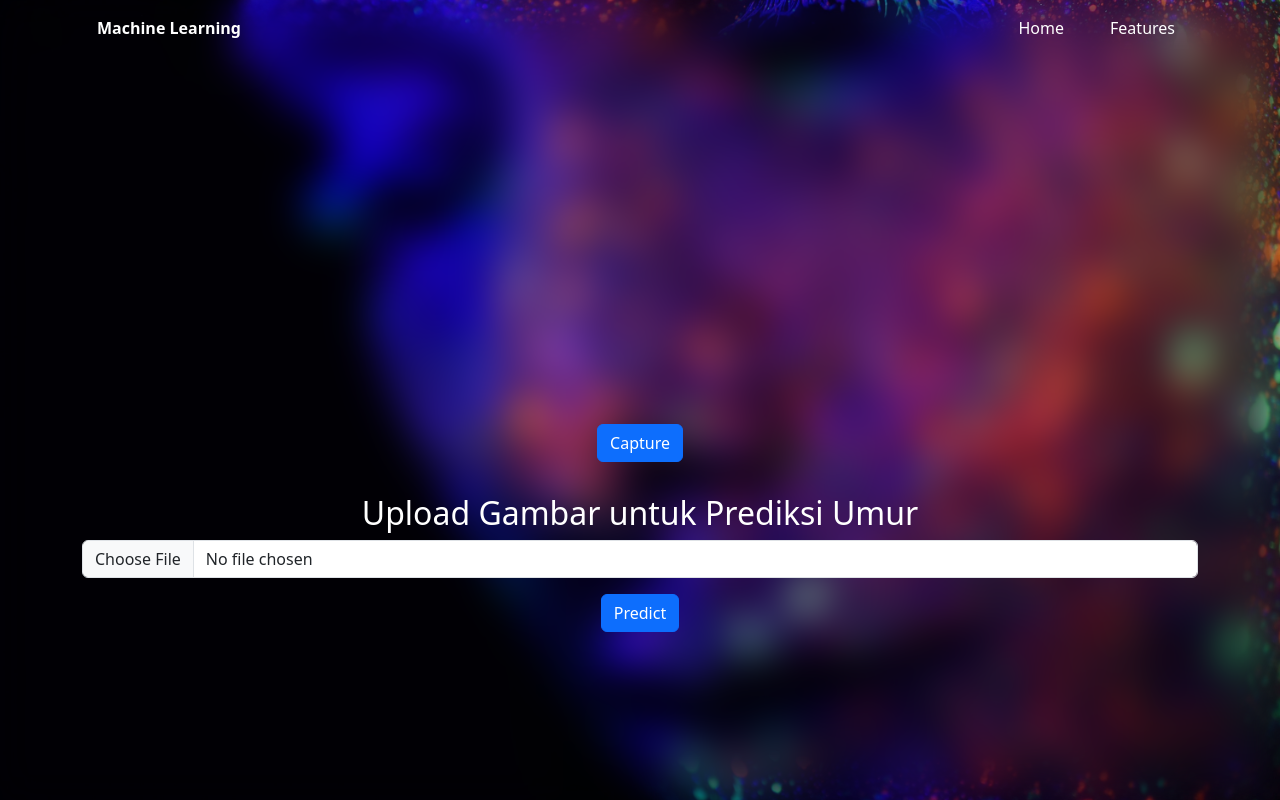
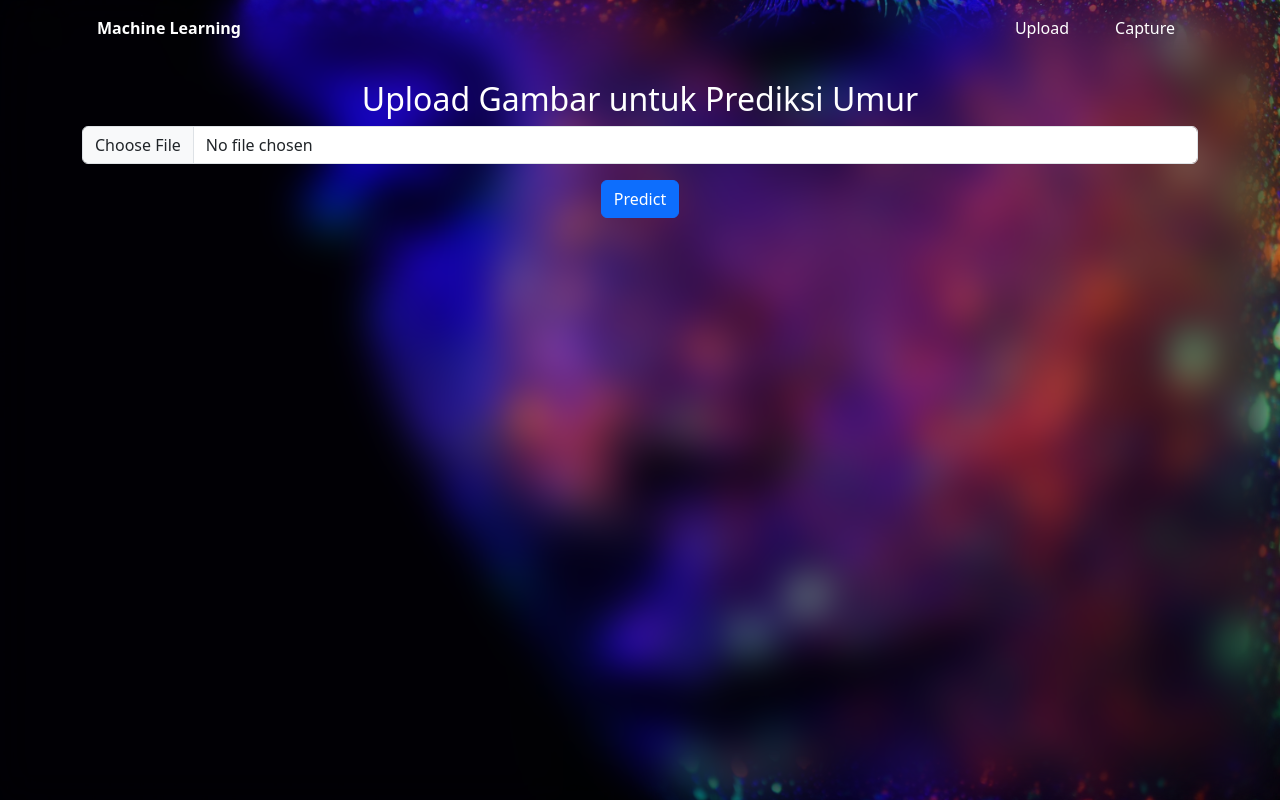
Before and after one commit to Lucifugus0/machinelearningprojects, a React (Create React App) app: page / in a window 1280 px wide. Built offline with nearby package versions, Linux system fonts and the light colour scheme; no server answers.

Commit message:
04-03-2025

```diff
--- a/package.json
+++ b/package.json
@@ -12,6 +12,7 @@
     "react": "^19.0.0",
     "react-bootstrap": "^2.10.9",
     "react-dom": "^19.0.0",
+    "react-router-dom": "^7.2.0",
     "react-scripts": "5.0.1",
     "react-webcam": "^7.2.0",
     "web-vitals": "^2.1.4"
--- a/src/App.js
+++ b/src/App.js
@@ -1,89 +1,22 @@
-import React, { useState } from 'react';
-import axios from 'axios';
-import WebcamCapture from './components/organisms/WebcamCapture/WebcamCapture';
+import React from 'react';
+import { BrowserRouter as Router, Routes, Route } from 'react-router-dom';
 import NavbarComponent from './components/organisms/Navbar/Navbar';
+import CapturePage from './components/pages/CapturePage';
+import UploadPage from './components/pages/UploadPage';
 import 'bootstrap/dist/css/bootstrap.min.css';
 import './App.css';
-import { Button } from 'react-bootstrap';
 
 function App() {
-  const [image, setImage] = useState(null); // State untuk menyimpan gambar yang diunggah
-  const [previewUrl, setPreviewUrl] = useState(null); // State untuk menyimpan URL preview
-  const [prediction, setPrediction] = useState(null); // State untuk menyimpan hasil prediksi umur
-
-  // Fungsi untuk menangani unggahan gambar
-  const handleUpload = (event) => {
-    const file = event.target.files[0];
-    if (!file) return;
-
-    setImage(file);
-
-    // Membuat preview gambar yang diunggah
-    const preview = URL.createObjectURL(file);
-    setPreviewUrl(preview);
-  };
-
-  // Fungsi untuk mengirim gambar ke backend Flask
-  const handlePredict = async () => {
-    if (!image) {
-      alert('Silakan unggah gambar terlebih dahulu!');
-      return;
-    }
-
-    const formData = new FormData();
-    formData.append('image', image);
-
-    try {
-      // Mengirim gambar ke backend dengan axios
-      const response = await axios.post('http://127.0.0.1:5000/predict', formData, {
-        headers: { 'Content-Type': 'multipart/form-data' },
-      });
-
-      // Menyimpan hasil prediksi umur
-      setPrediction(response.data.predicted_age);
-    } catch (error) {
-      console.error('Error:', error);
-      alert('Terjadi kesalahan saat memproses gambar!');
-    }
-  };
-
   return (
-    <div>
-      {/* Navbar */}
-      <NavbarComponent />
-
-      {/* Komponen Kamera (WebcamCapture tetap tidak diubah) */}
-      <WebcamCapture />
-
-      {/* Input untuk mengunggah gambar */}
-      <div className="container mt-4 text-center">
-        <h2 className="title text-white">Upload Gambar untuk Prediksi Umur</h2>
-        <input type="file" accept="image/*" onChange={handleUpload} className="form-control mt-2" />
-
-        {/* Menampilkan preview gambar setelah diunggah */}
-        {previewUrl && (
-          <div className="mt-3">
-            <h5 className="text-white">Preview</h5>
-            <img src={previewUrl} alt="Preview" className="img-fluid mt-2" style={{ maxWidth: '300px', borderRadius: '10px' }} />
-          </div>
-        )}
-
-        {/* Tombol Prediksi */}
-        <div className="d-flex justify-content-center align-items-center mt-3">
-          <Button onClick={handlePredict}>Predict</Button>
-        </div>
-
-        {/* Menampilkan hasil prediksi jika ada */}
-        {prediction && (
-          <div className="alert alert-success mt-3">
-            <h4>Hasil Prediksi:</h4>
-            <p>
-              Umur yang diperkirakan: <strong>{prediction}</strong> tahun
-            </p>
-          </div>
-        )}
+    <Router>
+      <div>
+        <NavbarComponent />
+        <Routes>
+          <Route path="/" element={<UploadPage />} />
+          <Route path="/capture" element={<CapturePage />} />
+        </Routes>
       </div>
-    </div>
+    </Router>
   );
 }
 
--- a/src/components/organisms/Navbar/Navbar.js
+++ b/src/components/organisms/Navbar/Navbar.js
@@ -1,16 +1,19 @@
 import { Navbar, Nav, Container } from 'react-bootstrap';
+import { Link } from 'react-router-dom';
 import styles from './Navbar.module.css';
 
 const NavbarComponent = () => {
   return (
     <Navbar expand="lg" className={styles.navbar}>
       <Container>
-        <Navbar.Brand href="https://machinelearningcampuslearn.netlify.app/" className={styles['navbar-brand']}>Machine Learning</Navbar.Brand>
+        <Navbar.Brand as={Link} to="/" className={styles['navbar-brand']}>
+          Machine Learning
+        </Navbar.Brand>
         <Navbar.Toggle aria-controls="basic-navbar-nav" className={styles['navbar-toggler']} />
         <Navbar.Collapse id="basic-navbar-nav">
           <Nav className="ms-auto">
-            <Nav.Link href="#home" className={styles.navlink}>Home</Nav.Link>
-            <Nav.Link href="#features" className={styles.navlink}>Features</Nav.Link>
+            <Nav.Link as={Link} to="/">Upload</Nav.Link>
+            <Nav.Link as={Link} to="/capture">Capture</Nav.Link>
           </Nav>
         </Navbar.Collapse>
       </Container>
--- a/src/components/organisms/WebcamCapture/WebcamCapture.js
+++ b/src/components/organisms/WebcamCapture/WebcamCapture.js
@@ -1,12 +1,14 @@
 import { useRef, useState } from 'react';
 import WebcamView from '../../molecules/WebcamView/WebcamView';
 import Button from '../../atoms/Button/Button';
+import { useNavigate } from 'react-router-dom';
 import styles from './WebcamCapture.module.css';
 
 const WebcamCapture = () => {
   const videoRef = useRef(null);
   const canvasRef = useRef(null);
   const [image, setImage] = useState(null);
+  const navigate = useNavigate(); // Untuk navigasi ke halaman upload
 
   const captureImage = () => {
     const canvas = canvasRef.current;
@@ -14,22 +16,24 @@ const WebcamCapture = () => {
     if (canvas && video) {
       const context = canvas.getContext('2d');
       context.drawImage(video, 0, 0, canvas.width, canvas.height);
-      setImage(canvas.toDataURL('image/png'));
+      const capturedImage = canvas.toDataURL('image/png');
+      setImage(capturedImage);
+
+      // Simpan gambar ke Local Storage agar bisa diakses di UploadPage
+      localStorage.setItem('capturedImage', capturedImage);
+
+      // Pindah ke halaman upload setelah menangkap gambar
+      navigate('/');
     }
   };
 
   return (
     <div className={styles.container}>
-      {/* Realtime Video */}
       <WebcamView videoRef={videoRef} />
-
-      {/* Tombol Capture */}
       <Button onClick={captureImage}>Capture</Button>
 
-      {/* Hasil Gambar */}
-      {image && <img src={image} alt="Captured" className={styles.capturedImage}/>}
+      {image && <img src={image} alt="Captured" className={styles.capturedImage} />}
 
-      {/* Canvas (Hidden) */}
       <canvas ref={canvasRef} style={{ display: 'none' }} width="640" height="480"></canvas>
     </div>
   );
--- /dev/null
+++ b/src/components/pages/CapturePage.js
@@ -0,0 +1,23 @@
+import React from 'react';
+import WebcamCapture from '../organisms/WebcamCapture/WebcamCapture';
+import { useNavigate } from 'react-router-dom';
+import { Button } from 'react-bootstrap';
+
+const CapturePage = ({ setCapturedImage }) => {
+  const navigate = useNavigate();
+
+  // Fungsi menangkap gambar dari webcam dan mengirim ke UploadPage
+  const handleCapture = (imageData) => {
+    setCapturedImage(imageData);
+    navigate('/upload'); // Pindah ke halaman Upload setelah capture
+  };
+
+  return (
+    <div className="container mt-4 text-center">
+      <h2 className="text-white">Ambil Gambar dari Webcam</h2>
+      <WebcamCapture onCapture={handleCapture} />
+    </div>
+  );
+};
+
+export default CapturePage;
--- /dev/null
+++ b/src/components/pages/UploadPage.js
@@ -0,0 +1,82 @@
+import React, { useState, useEffect } from 'react';
+import axios from 'axios';
+import { Button } from 'react-bootstrap';
+
+const UploadPage = () => {
+  const [image, setImage] = useState(null);
+  const [previewUrl, setPreviewUrl] = useState(null);
+  const [prediction, setPrediction] = useState(null);
+
+  useEffect(() => {
+    // Ambil gambar dari localStorage jika ada
+    const capturedImage = localStorage.getItem('capturedImage');
+    if (capturedImage) {
+      setPreviewUrl(capturedImage);
+      setImage(capturedImage);
+    }
+  }, []);
+
+  const handleUpload = (event) => {
+    const file = event.target.files[0];
+    if (!file) return;
+
+    setImage(file);
+    const preview = URL.createObjectURL(file);
+    setPreviewUrl(preview);
+  };
+
+  const handlePredict = async () => {
+    if (!image) {
+      alert('Silakan unggah gambar terlebih dahulu!');
+      return;
+    }
+
+    const formData = new FormData();
+
+    // Jika gambar dari localStorage, ubah ke Blob sebelum dikirim
+    if (typeof image === 'string') {
+      const blob = await fetch(image).then(res => res.blob());
+      formData.append('image', blob, 'captured-image.png');
+    } else {
+      formData.append('image', image);
+    }
+
+    try {
+      const response = await axios.post('http://127.0.0.1:5000/predict', formData, {
+        headers: { 'Content-Type': 'multipart/form-data' },
+      });
+
+      setPrediction(response.data.predicted_age);
+    } catch (error) {
+      console.error('Error:', error);
+      alert('Terjadi kesalahan saat memproses gambar!');
+    }
+  };
+
+  return (
+    <div className="container mt-4 text-center">
+      <h2 className="title text-white">Upload Gambar untuk Prediksi Umur</h2>
+      <input type="file" accept="image/*" onChange={handleUpload} className="form-control mt-2" />
+
+      {previewUrl && (
+        <div className="mt-3">
+          <h5 className="text-white">Preview</h5>
+          <img src={previewUrl} alt="Preview" className="img-fluid mt-2" style={{ maxWidth: '300px', borderRadius: '10px' }} />
+        </div>
+      )}
+
+      <div className="d-flex justify-content-center align-items-center mt-3">
+        <Button onClick={handlePredict}>Predict</Button>
+      </div>
+
+      {prediction && (
+        <div className="alert alert-success mt-3">
+          <h4>Hasil Prediksi:</h4>
+          <p>Umur yang diperkirakan: <strong>{prediction}</strong> tahun</p>
+        </div>
+      )}
+    </div>
+  );
+};
+
+export default UploadPage;
```
Also changed, not shown: 6 other files (tests, documents, lock files or other folders).
